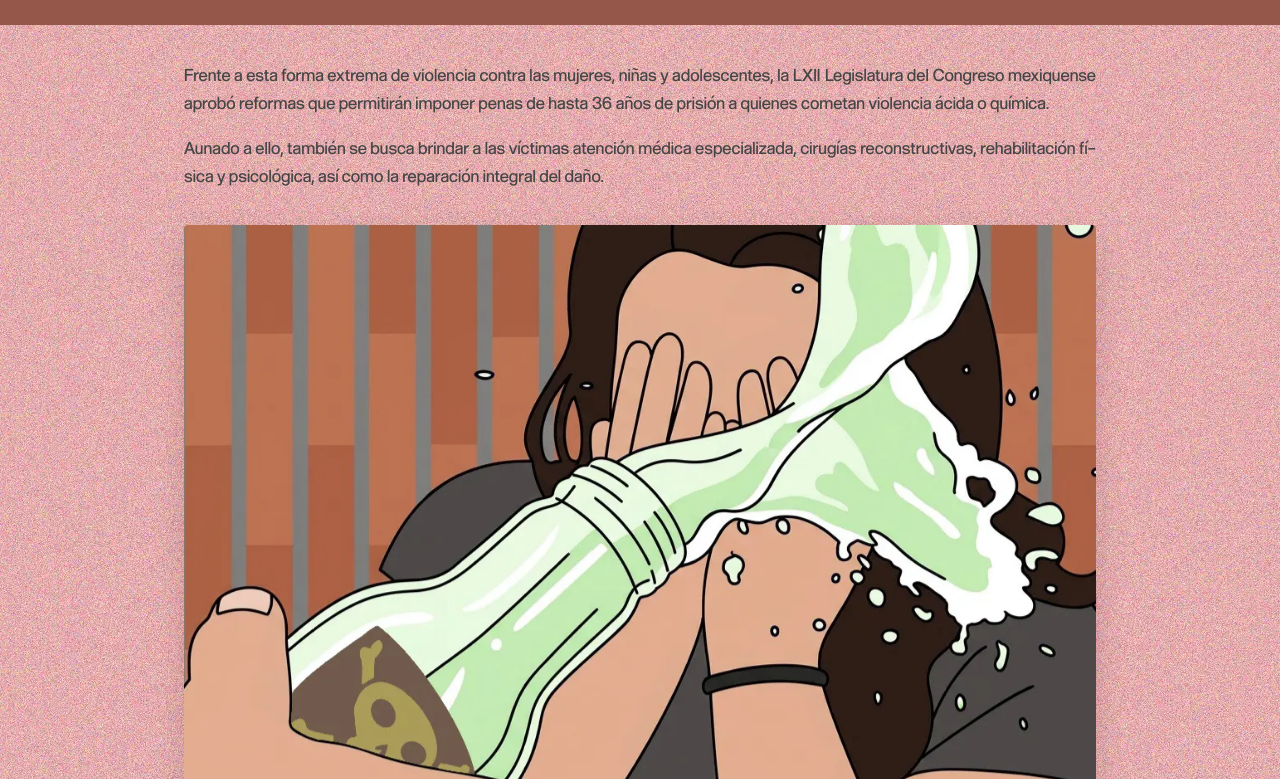
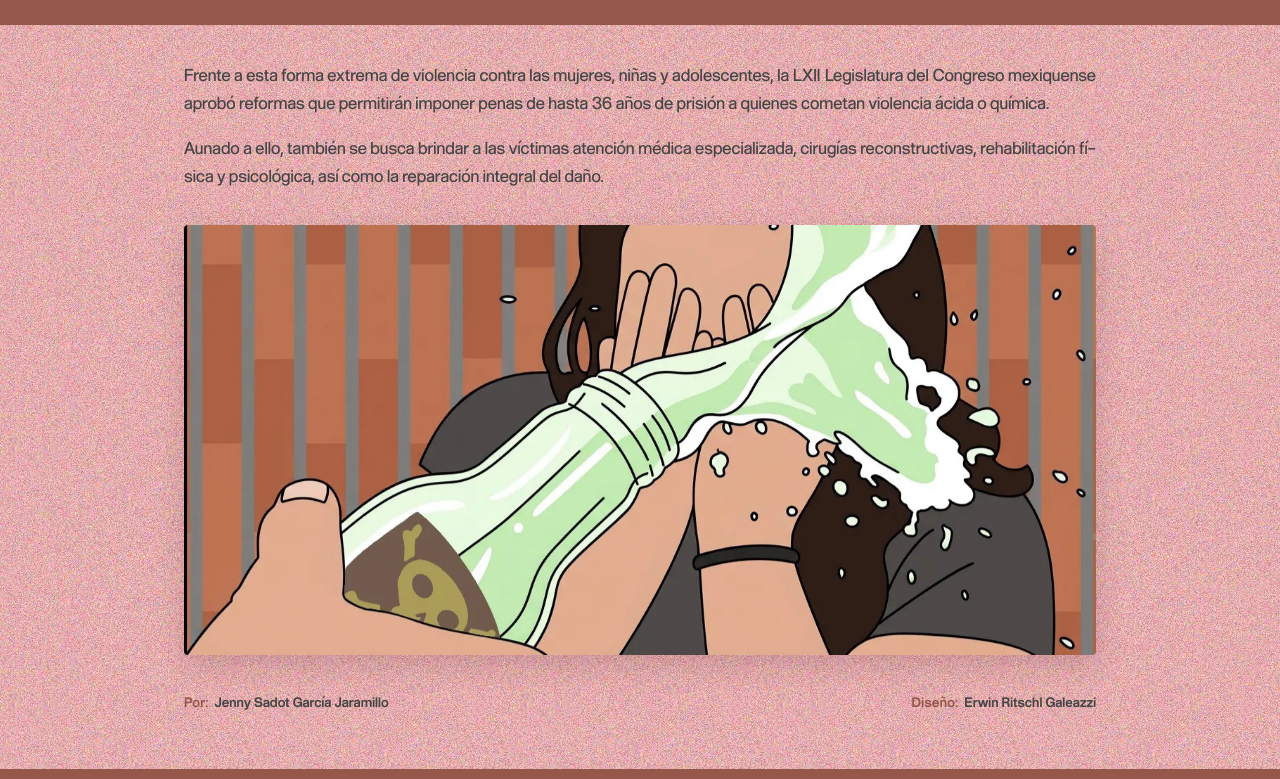
Before and after one commit to DIRB-5/Violencia-acida-contra-mujeres, a plain HTML site: page index.html in a window 1280 px wide. Shown: the part 701-1480 px from the top of the page. Drawn offline with Linux system fonts and the light colour scheme.

Commit message:
Intensifica el efecto parallax sin recortar los lados
El marco muestra el 75% del alto de cada ilustración y la imagen se
desliza verticalmente dentro de él, con el doble de recorrido que antes.

Co-Authored-By: Claude Opus 5.5 <noreply@anthropic.com>

```diff
--- a/index.html
+++ b/index.html
@@ -78,8 +78,9 @@
   figure{margin:36px 0}
   figure img{width:100%;height:auto;border-radius:4px;box-shadow:0 10px 30px rgba(80,30,25,.18)}
   /* Parallax: la figura recorta y la imagen (ampliada) se desplaza con el scroll */
-  .parallax figure{overflow:hidden;border-radius:4px;box-shadow:0 10px 30px rgba(80,30,25,.18)}
-  .parallax figure img{border-radius:0;box-shadow:none;transform:translate3d(0,var(--py,0px),0) scale(1.18);will-change:transform}
+  .parallax figure{position:relative;overflow:hidden;aspect-ratio:var(--ar,auto);border-radius:4px;box-shadow:0 10px 30px rgba(80,30,25,.18)}
+  .parallax figure img{position:absolute;left:0;top:50%;width:100%;height:auto;border-radius:0;box-shadow:none;
+    transform:translate3d(0,calc(-50% + var(--py,0px)),0);will-change:transform}
   .creditos{display:flex;justify-content:space-between;flex-wrap:wrap;gap:8px;margin-top:14px;font-size:.85rem;font-weight:600;color:var(--tinta)}
   .creditos b{font-family:var(--titular);font-weight:700;color:var(--vino);margin-right:6px;letter-spacing:.02em}
 
@@ -400,8 +401,15 @@
   // Parallax de imágenes (se desactiva si la persona pidió reducir el movimiento)
   if(!window.matchMedia('(prefers-reduced-motion: reduce)').matches){
     document.documentElement.classList.add('parallax');
-    var figs=Array.prototype.slice.call(document.querySelectorAll('main figure'));
-    var ticking=false, RANGO=0.08; // desplazamiento máximo: 8% del alto de la imagen hacia cada lado
+    // VISIBLE: parte del alto de la imagen que muestra el marco. Menos = efecto más intenso.
+    var VISIBLE=0.75, ticking=false;
+    var figs=Array.prototype.slice.call(document.querySelectorAll('main figure')).filter(function(f){
+      var img=f.querySelector('img'), w=+img.getAttribute('width'), h=+img.getAttribute('height');
+      if(!w||!h) return false;
+      f.style.setProperty('--ar',(w/(h*VISIBLE)).toFixed(4));
+      f._img=img; f._ratio=h/w;
+      return true;
+    });
     function parallax(){
       ticking=false;
       var vh=window.innerHeight;
@@ -410,7 +418,8 @@
         if(r.bottom<0||r.top>vh) return;
         var p=(r.top+r.height/2-vh/2)/(vh/2+r.height/2); // -1 arriba … 1 abajo
         p=Math.max(-1,Math.min(1,p));
-        f.firstElementChild.style.setProperty('--py',(p*RANGO*r.height).toFixed(1)+'px');
+        var holgura=(r.width*f._ratio-r.height)/2;      // lo que sobra arriba y abajo
+        f._img.style.setProperty('--py',(p*holgura).toFixed(1)+'px');
       });
     }
     function pedir(){ if(!ticking){ticking=true;requestAnimationFrame(parallax);} }
```
